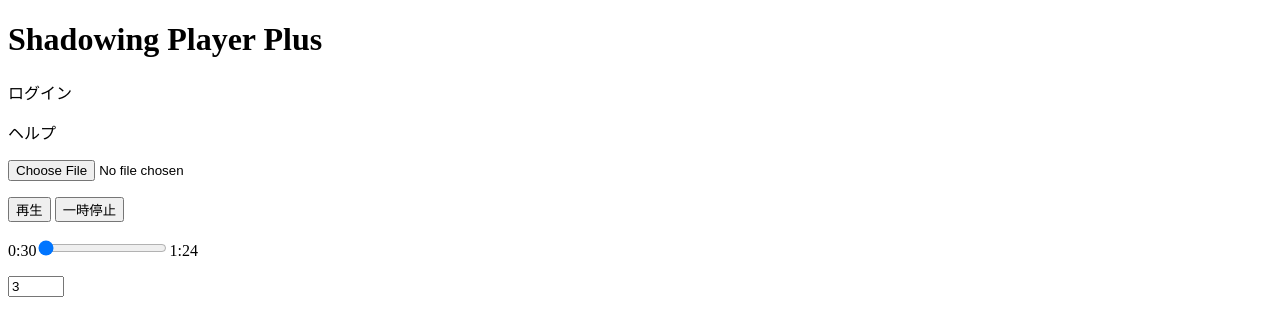
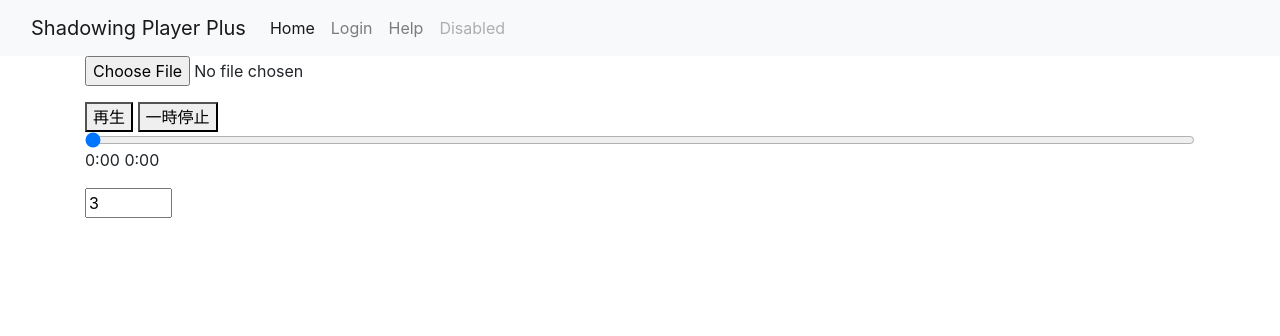
Before and after one commit to ryuichi000dev/research_dev, a website: page public/index.html in a window 1280 px wide. Drawn offline with nearby package versions, Linux system fonts and the light colour scheme; no server answers.

Commit message:
navbar and seekbar added

```diff
--- a/public/index.html
+++ b/public/index.html
@@ -4,52 +4,56 @@
     <meta charset="utf-8"/>
     <script src="/socket.io/socket.io.js" ></script>
     <script src="./javascripts/client.js" ></script>
+    <link rel="stylesheet" href="https://stackpath.bootstrapcdn.com/bootstrap/4.5.0/css/bootstrap.min.css" integrity="sha384-9aIt2nRpC12Uk9gS9baDl411NQApFmC26EwAOH8WgZl5MYYxFfc+NcPb1dKGj7Sk" crossorigin="anonymous">
   </head>
   <body>
-
-    <header>
-      <h1>Shadowing Player Plus</h1>
-      <p>ログイン</p>
-      <p>ヘルプ</p>
-    </header>
-
-    <input id="file1" type="file" accept=".mp3,.m4a,.aac,.wav,.flac">
-    <script>
-      window.addEventListener('load', () => {
-        const f = document.getElementById('file1');
-        f.addEventListener('change', evt => {
-          let input = evt.target;
-          if (input.files.length == 0) {
-            return;
-          }
-          const file = input.files[0];
-          if (!file.type.match('audio.*')) {
-            alert("音声ファイルを選択してください。");
-            return;
-          }
-          const reader = new FileReader();
-          reader.onload = () => {
-            var saisinid = reader.result;
-            var element = document.getElementById("saisin_id");
-            element.setAttribute("src", saisinid);
-          };
-          reader.readAsDataURL(file);
-        });
-      });
+    <nav class="navbar navbar-expand-lg navbar-light bg-light">
+      <div class="container-fluid">
+        <a class="navbar-brand" href="#">Shadowing Player Plus</a>
+        <button class="navbar-toggler" type="button" data-bs-toggle="collapse" data-bs-target="#navbarNav" aria-controls="navbarNav" aria-expanded="false" aria-label="Toggle navigation">
+          <span class="navbar-toggler-icon"></span>
+        </button>
+        <div class="collapse navbar-collapse" id="navbarNav">
+          <ul class="navbar-nav">
+            <li class="nav-item">
+              <a class="nav-link active" aria-current="page" href="#">Home</a>
+            </li>
+            <li class="nav-item">
+              <a class="nav-link" href="#">Login</a>
+            </li>
+            <li class="nav-item">
+              <a class="nav-link" href="#">Help</a>
+            </li>
+            <li class="nav-item">
+              <a class="nav-link disabled" href="#" tabindex="-1" aria-disabled="true">Disabled</a>
+            </li>
+          </ul>
+        </div>
+      </div>
+    </nav>
 
 
+    <div class="container-sm">
+      <input id="file1" type="file" accept=".mp3,.m4a,.aac,.wav,.flac">
 
-    </script>
+      <p><audio id="saisin_id" src="music.mp3" ></audio></p>
 
-    <p>
-      <audio id="saisin_id" src="music.mp3" ></audio>
-    </p>
+      <button id="btn_play">再生</button>
+      <button id="btn_pause">一時停止</button>
+
+      <p>
+        <!-- <input type="range" id="progress" value="0" min="0" step="1"> -->
+        <input type="range" class="form-control-range" id="seekbar" value="0">
+        <time id="playback_position">0:00</time>
+        <time id="end_position">0:00</time>
+      </p>
+
+      <input id="repeat_count" type="number" value="3" min="1" max="10" step="1">
+    </div>
 
 
-    <button id="btn_play">再生</button>
-    <button id="btn_pause">一時停止</button>
-    <p><time id="playback_position">0:30</time><input type="range" id="progress" value="0" min="0" step="1"><time id="end_position">1:24</time></p>
-
-    <input id="repeat_count" type="number" value="3" min="1" max="10" step="1">
+    <script src="https://code.jquery.com/jquery-3.5.1.slim.min.js" integrity="sha384-DfXdz2htPH0lsSSs5nCTpuj/zy4C+OGpamoFVy38MVBnE+IbbVYUew+OrCXaRkfj" crossorigin="anonymous"></script>
+    <script src="https://cdn.jsdelivr.net/npm/popper.js@1.16.0/dist/umd/popper.min.js" integrity="sha384-Q6E9RHvbIyZFJoft+2mJbHaEWldlvI9IOYy5n3zV9zzTtmI3UksdQRVvoxMfooAo" crossorigin="anonymous"></script>
+    <script src="https://stackpath.bootstrapcdn.com/bootstrap/4.5.0/js/bootstrap.min.js" integrity="sha384-OgVRvuATP1z7JjHLkuOU7Xw704+h835Lr+6QL9UvYjZE3Ipu6Tp75j7Bh/kR0JKI" crossorigin="anonymous"></script>
   </body>
 </html>
```
